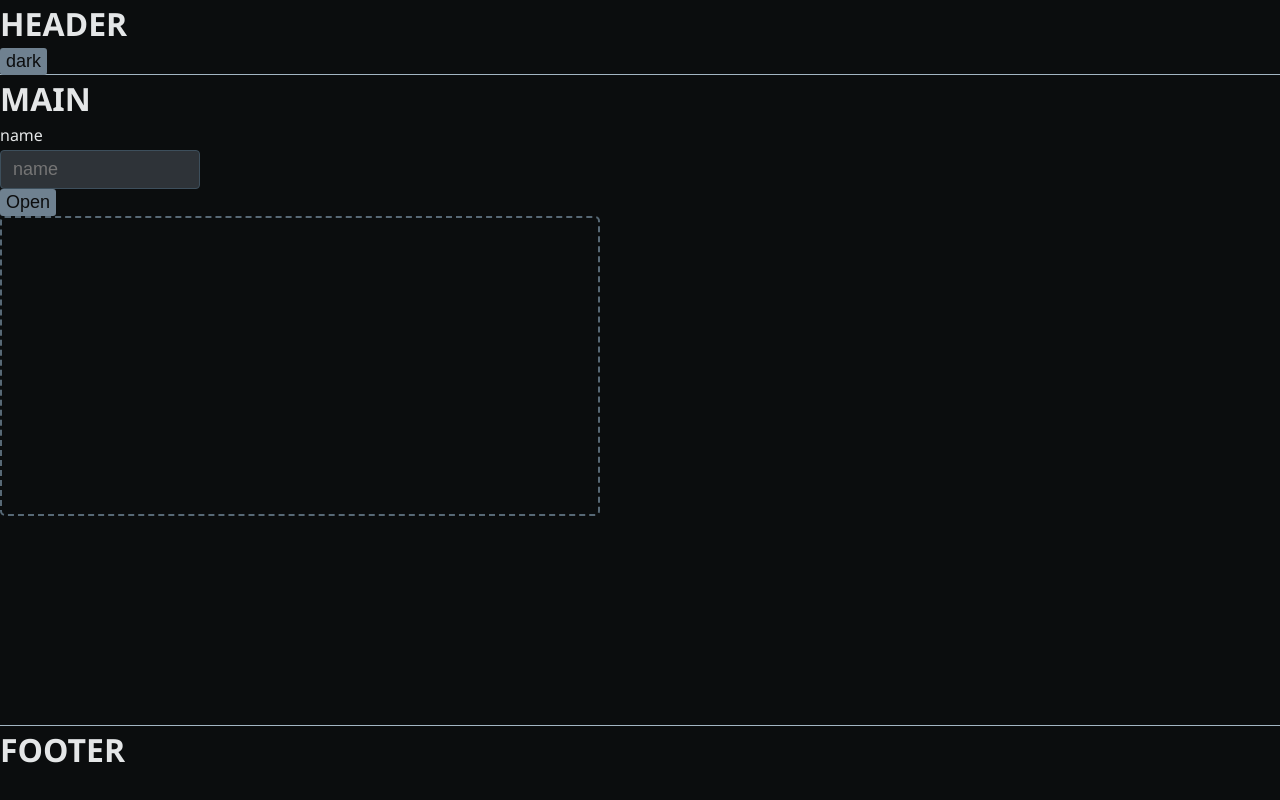
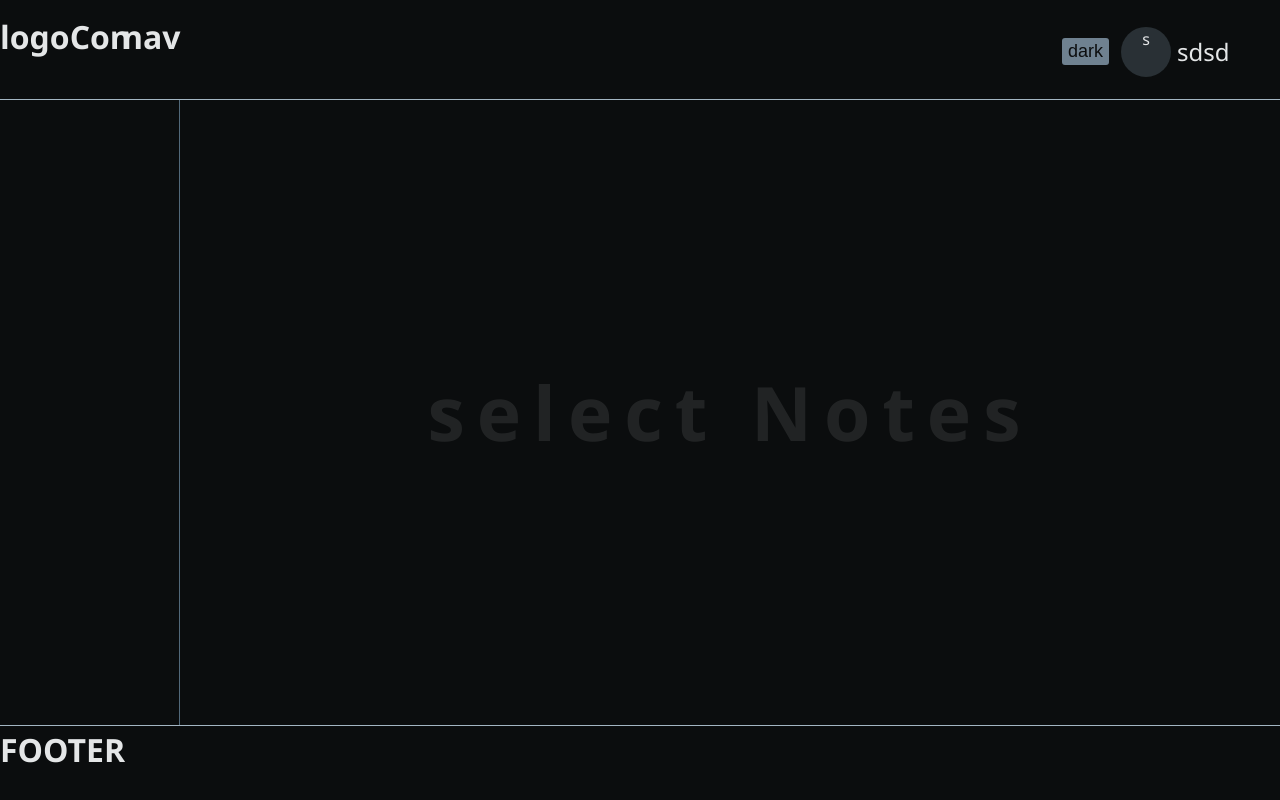
Before and after one commit to Adeun-Ilemobola/Douglas.FullStack, a React (Vite) app: page / in a window 1280 px wide. Built offline with nearby package versions, Linux system fonts and the light colour scheme.

Commit message:
10% completion

```diff
--- /dev/null
+++ b/src/TYPE.ts
@@ -0,0 +1,10 @@
+export type userCardProps = {
+    img?: string,
+    name: string,
+    id : string,
+}
+
+export type file = {
+    name: string,
+    bs64: string
+}
--- /dev/null
+++ b/src/component/Header.tsx
@@ -0,0 +1,31 @@
+import UserHeaderCard from "./userHeaderCard.tsx";
+import {userCardProps} from "../TYPE.ts";
+import ThemeToggle from "./UI/ThemeToggle.tsx";
+
+
+function Header({userDate}:{userDate:userCardProps}) {
+    return (
+        <header className={"HEADER"}>
+            <div className="sub">
+                {/*the logo and name */}
+                <div className="logoContainer">
+                    <h1>logoCon</h1>
+
+                </div>
+                {/*the nav  section or link*/}
+                <div className="nav">
+                    <h1>nav</h1>
+
+                </div>
+
+                <div className="navRight">
+                    <ThemeToggle/>
+                    <UserHeaderCard name={userDate.name} id={userDate.id} img={userDate.img}/>
+                </div>
+            </div>
+
+        </header>
+    );
+}
+
+export default Header;
--- a/src/component/UI/Input.tsx
+++ b/src/component/UI/Input.tsx
@@ -4,8 +4,6 @@ import  {  InputHTMLAttributes } from 'react'
 interface InputProps extends InputHTMLAttributes<HTMLInputElement> {
      showLabel: boolean,
      LabelI: string
-
-
 }
 export default function Input({ showLabel, LabelI, ...other }: InputProps) {
      return (
--- /dev/null
+++ b/src/component/userHeaderCard.tsx
@@ -0,0 +1,22 @@
+// import React from 'react';
+
+
+
+import {userCardProps} from "../TYPE.ts";
+
+function UserHeaderCard({ img, name }: userCardProps) {
+    return (
+        <div className={"UserHeaderCard"}>
+            <div className={"HeaderCardImgContainer"}>
+                {img&&<img src={img} alt=""/>}
+
+                <p >{name.substring(0 ,1)}</p>
+            </div>
+
+            <p className={"userCardName"}>{name}</p>
+
+        </div>
+    );
+}
+
+export default UserHeaderCard;
--- a/src/index.css
+++ b/src/index.css
@@ -31,6 +31,8 @@
   --primary-300: rgb(169, 179, 188);
   --primary-400: rgb(140, 154, 166);
   --primary-500: rgb(111, 129, 144);
+  --primary-500-a: rgba(111, 129, 144 , 0.3);
+
   --primary-600: rgb(89, 103, 115);
   --primary-700: rgb(67, 77, 86);
   --primary-800: rgb(44, 52, 58);
@@ -94,6 +96,7 @@
   --primary-300: rgb(67, 77, 86);
   --primary-400: rgb(89, 103, 115);
   --primary-500: rgb(111, 129, 144);
+  --primary-500-a: rgba(111, 129, 144 , 0.3);
   --primary-600: rgb(140, 154, 166);
   --primary-700: rgb(169, 179, 188);
   --primary-800: rgb(197, 205, 211);
@@ -155,6 +158,7 @@ body{
   font-family: 'Segoe UI', system-ui, sans-serif;
   line-height: 1.5;
 
+
 }
 
 
@@ -163,12 +167,13 @@ body{
   background-color: var(--background-50);
   color: var(--text-900);
   display: grid;
-  grid-template-rows: 75px 1fr 75px;
+  grid-template-rows: 100px 1fr 75px;
   grid-template-areas: "HEADER" "MAIN" "FOOTER" ;
 }
 
 
 .HEADER{
+  position: relative;
   grid-area: HEADER;
   width: 100%;
   height: 100%;
@@ -176,14 +181,84 @@ body{
 
 
 }
+.HEADER .sub{
+  position: relative;
+  top: 50%;
+  left: 50%;
+  transform: translate(-50%, -50%);
+  width: 100%;
+  height: 75%;
+  display: grid;
+  grid-template-columns: 120px 1fr 220px;
+  gap: 2px;
+
+
+
+}
+.sub.nav{
+  display: flex;
+  .sub.logoContainer{
+
+  }
+}
+
+.navRight{
+  display: flex;
+  flex-direction: row;
+  align-items: center;
+  padding: 2px;
+
+}
 
 
 .MAIN{
   grid-area: MAIN ;
+  display: grid;
+  grid-template-columns: auto 1fr ;
+  overflow: hidden;
 
 
 }
 
+.sideBar{
+  max-width: 400px ;
+  width: 180px;
+  border-right: 1px solid var(--accent-400);
+  height: 100%;
+}
+
+.note{
+  position: relative;
+  border:none ;
+  padding: .56rem;
+  width: 100%;
+  height: 100%;
+  resize: none;
+
+}
+.note:focus{
+  outline: none;
+
+}
+.noteArea{
+  position: relative;
+  width: 100%;
+  height: 100%;
+  display: flex;
+
+  align-items: center;
+  justify-content: center;
+  padding: .2rem;
+  flex-direction: column;
+  overflow: hidden;
+  border-radius: var(--radius-lg);
+  h1{
+    font-size:75px;
+    opacity: 10%;
+    letter-spacing: 12px;
+  }
+
+}
 
 .FOOTER{
   grid-area: FOOTER ;
@@ -243,6 +318,7 @@ button{
   color: var(--text-50);
   border: none;
   transition: background-color 450ms ease-in-out ;
+  max-height: 30px;
 }
 
 button:hover{
@@ -296,15 +372,6 @@ button:hover{
   opacity: 1;
   pointer-events: auto;
 }
-
-
-
-
-
-
-
-
-
 /* -------------------- Default input file---------------------- */
 
 
@@ -326,7 +393,7 @@ button:hover{
   background-color: var(--primary-500-a);
 
 }
-
+ç
 
 .file-table-container {
   display: flex;
@@ -366,8 +433,6 @@ button:hover{
 }
 
 
-
-
 .base64-cell {
   max-width: 300px;
   overflow-x: auto;
@@ -390,6 +455,46 @@ button:hover{
   background-color: var(--background-200);
 }
 
+
+
+/*------------------- UserHeaderCard  -----------------------------*/
+.UserHeaderCard{
+  display: flex;
+  flex-direction: row;
+  align-items:center;
+  padding: .75rem;
+  border-radius: var(--radius-sm);
+  gap: 6px;
+  max-width: 200px;
+
+}
+.userCardName{
+  font-size: 24px;
+}
+
+.HeaderCardImgContainer{
+  display: flex;
+  place-content: center;
+  overflow: hidden;
+  width: 50px ;
+  height: 50px ;
+  border-radius: 50%;
+  background-color: var(--primary-500-a);
+}
+HeaderCardImgContainer img{
+  width: 100%;
+  height: 100%;
+}
+
+HeaderCardImgContainer p{
+  opacity: 65%;
+}
+
+
+/*------------ header ----------*/
+
+
+
 /* ------------------------ Scrollbars --------------------------- */
 ::-webkit-scrollbar {
   width: 8px;
--- a/src/root.tsx
+++ b/src/root.tsx
@@ -1,48 +1,143 @@
-import  {useState } from 'react'
-import Input from './component/UI/Input'
-import Button from './component/UI/Button'
-import DialogPopover from './component/UI/DialogPopover'
-import FileInput from './component/UI/FileInput'
-import ThemeToggle from './component/UI/ThemeToggle'
+import  {useState , useEffect } from 'react'
+// import Input from './component/UI/Input'
+// import Button from './component/UI/Button'
+// import DialogPopover from './component/UI/DialogPopover'
+// import FileInput from './component/UI/FileInput'
+import Header from "./component/Header.tsx";
+import Button from "./component/UI/Button.tsx";
+import {idGen} from "./uty.ts";
 
-type file = {
-     name: string,
-     bs64: string
+type Note = {
+    id: string;
+    text: string;
+    folderID: string;
 }
+type Folder ={
+    name: string,
+    id : string,
+
+}
+
+type changeDispatcher = {
+    changeOcr:boolean,
+    chanegeItem:{method:"add"|"delete"| "update" , type:"note"|"folder" , data:Note |Folder}[]
+}
+
 
 export default function Root() {
      const  [openDialog ,setOpenDialog ] = useState(false)
-     const [ fileList , setFileList] = useState<file[]| []>([])
+    const [notes, setNotes] = useState<Note[]>([]);
+     const [mounted, setMounted] = useState(false);
+    const [folders, setFolders] = useState<Folder[]>([]);
+    const [chanege, setChanege] = useState<changeDispatcher>({
+        changeOcr:false,
+        chanegeItem:[],
+
+    });
+    const [currentNote, setCurrentNote] = useState<Note | null>(null);
+    const  [newItem, setnewItem] = useState<{note:Note | null , folders:Folder | null}>({
+        note:null,
+        folders:null
+    });
+
+    useEffect(() => {
+        if(!mounted) {
+        //    get the user data from the bd
+        //     add the user note and folder to the state
+        //   add the correspondent file to the folder
 
 
+        //  set
+        setMounted(true);
+
+        }else {
+            // if any new item has been added by comparing it
+            if (chanege.changeOcr){
+
+
+            }
+        //     send a dispatcher to the therapist with an array of object, one for the note and one for the folder
+
+        }
+
+
+    }, [notes , folders]);
+
+    function addNote() {
+        if (newItem.note){
+            const note = newItem.note;
+            setChanege(pre=>({
+                ...pre ,
+                changeOcr: true,
+                chanegeItem:[...pre.chanegeItem ,{method:"add" ,type:"note" , data:note}]
+            }))
+
+            setnewItem(pre=>({
+                ...pre,
+                note:null
+            }))
+
+
+        }
+
+    }
+
+
+
+    function addFolder() {
+        if (newItem.folders){
+            const folder = newItem.folders;
+            setChanege(pre=>({
+                ...pre ,
+                changeOcr: true,
+                chanegeItem:[...pre.chanegeItem ,{method:"add" ,type:"folder" , data:folder}]
+            }))
+
+            setnewItem(pre=>({
+                ...pre,
+                folders:null
+            }))
+
+
+        }
+
+    }
+
+
+    function selectNote(id : string) {
+        const foundNote  = notes.find(note => note.id === id)
+        if (foundNote) {
+            setCurrentNote(foundNote)
+        }
+
+    }
 
 
      return (
           <div className='ROOTCONPONENT'>
-               <DialogPopover isOpen={openDialog} onClose={()=>setOpenDialog(false)}>
-                    <h1>Dialog</h1>
-                    <p>This is a dialog</p>
-               </DialogPopover>
-               <header className='HEADER'>
-                    <h1>HEADER</h1>
-                    <ThemeToggle/>
+               {/*<DialogPopover isOpen={openDialog} onClose={()=>setOpenDialog(false)}>*/}
+               {/*     <h1>Dialog</h1>*/}
+               {/*     <p>This is a dialog</p>*/}
+               {/*</DialogPopover>*/}
+               <Header userDate={{name:"sdsd" , id:"881094381-9h9fdfud9f-kjbdfsj" , img:undefined}}/>
+               <main className='MAIN'>
+                   <div className="sideBar">
 
-               </header>
-               <main className='MAIN'>
-               <h1>MAIN</h1>
-               <Input showLabel={true} LabelI='name' placeholder='name'/>
-               <Button  onClick={()=>setOpenDialog(pre=>!pre)}> {openDialog ? "Close": "Open"}</Button>
+                   </div>
+                   <div className="noteArea">
+                       {currentNote ? (<>
+                           <textarea className={"note"} placeholder={"start the note "}>
 
+                       </textarea>
+                       </>) : <h1> select Notes</h1>}
 
-
-               <FileInput id='dfdfdfdf' setFileList={setFileList} fileList={fileList} />
-
-
+                   </div>
 
                </main>
                <footer className='FOOTER' >
 
                <h1>FOOTER</h1>
+
 
                </footer>
 
--- /dev/null
+++ b/src/uty.ts
@@ -0,0 +1,24 @@
+
+export function minMax(min: number, max: number): number {
+    return Math.floor(Math.random() * (max - min)) + min;
+
+}
+
+
+export function idGen():string {
+    const atoz19 = "zxcvbnmlkjhgfdsapoiuytrewqQWERTYUIOPLKJHGFDSAZXCVBNM1234567890!"
+    let segment = 0;
+    let id  = "";
+
+    while (segment < 3) {
+        for (let i = 0; i < 9; i++) {
+            id += atoz19[minMax(0 ,atoz19.length - 1)];
+        }
+        if (segment  < 2) {
+            id+="-";
+        }
+        segment++;
+    }
+    return id;
+
+}
```
